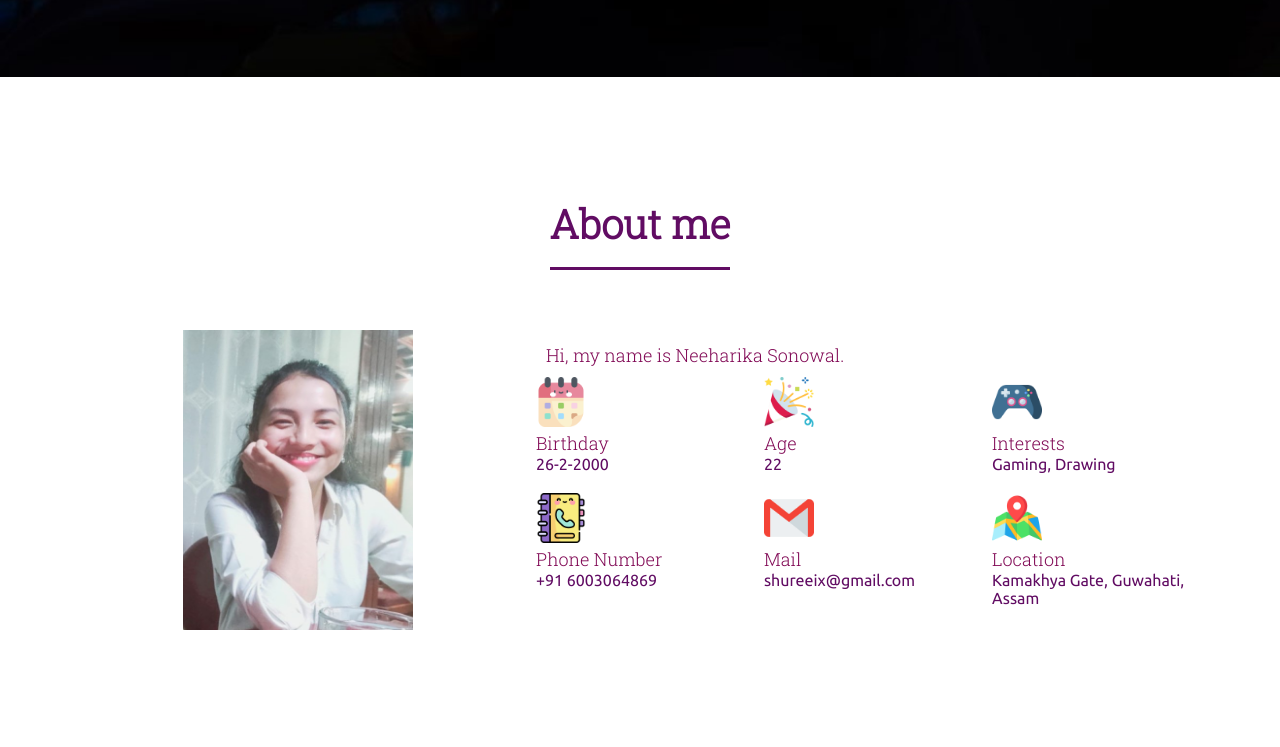
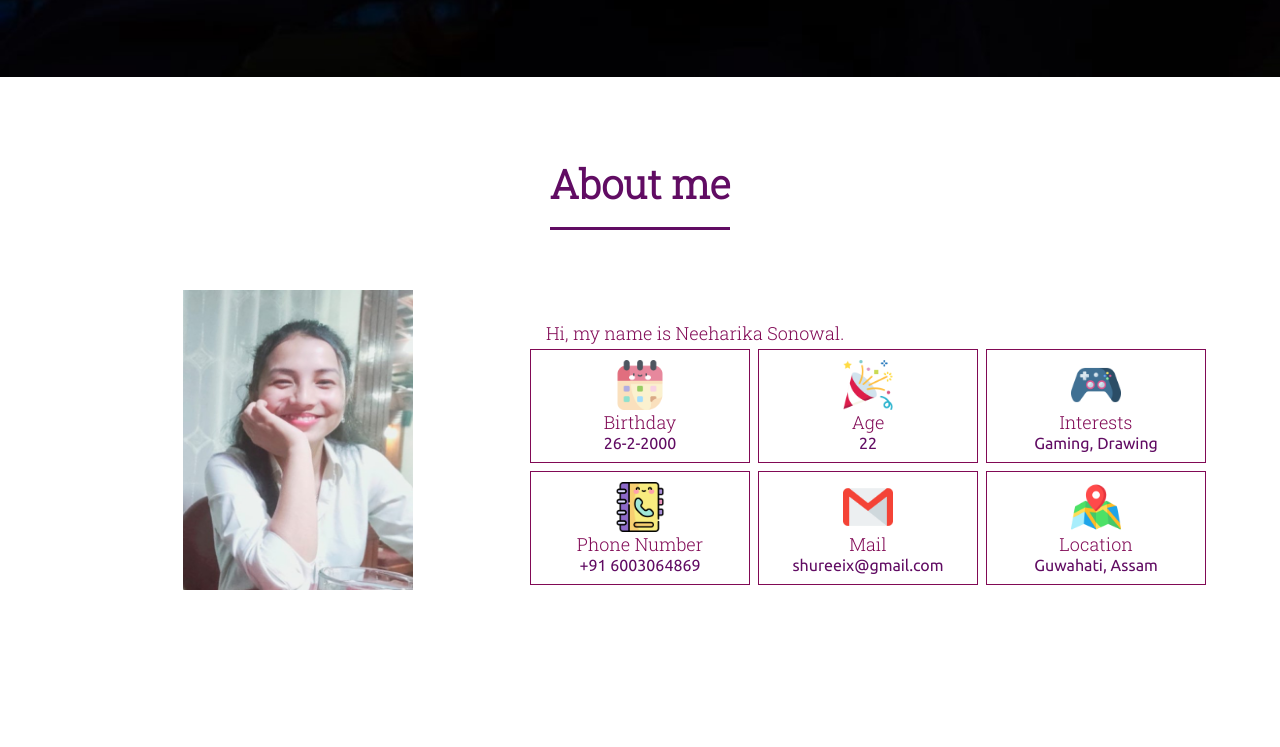
Before and after one commit to Neeharika-Sonowal/Portfolio-Assignment, a plain HTML site: page index.html in a window 1280 px wide. Shown: the part 723-1470 px from the top of the page. Drawn offline with Linux system fonts and the light colour scheme.

Commit message:
Add files via upload

```diff
--- a/index.html
+++ b/index.html
@@ -93,7 +93,7 @@
                             <div class="column1">
                                 <img src="map.png" alt=" map img" class="itemimg">
                                 <div class="p-name">Location</div>
-                                <div class="p-des">Kamakhya Gate, Guwahati, Assam<br></div>
+                                <div class="p-des">Guwahati, Assam<br></div>
                             </div>
                         </div>
                     </div>
--- a/style.css
+++ b/style.css
@@ -35,7 +35,7 @@ html{
 }
 
 section{
-    padding: 100px 0;
+    padding: 60px 0;
 
 }
 .max-width{
@@ -218,11 +218,15 @@ section .title::after{
 }
 .items p{
   display: flex;
+  margin-top: 30px;
   margin-left: 20px;
 }
 .itemimg{
     width:50px;
     height: 50px;
+}
+.row1{
+  display: flex;
 }
 .row1:after{
     content: "";
@@ -230,6 +234,12 @@ section .title::after{
     clear: both;
 }
 .column1{
+    display: flex;
+    flex-direction: column;
+    justify-content: center;
+    align-items: center;
+    border: 1px solid var(--color-3);
+    margin: 4px;
     float: left;
     width: 33.33%;
     padding: 10px;
@@ -238,6 +248,9 @@ section .title::after{
 }
 @media screen and (max-width: 600px) {
     .about-content{
+      flex-direction: column;
+    }
+    .row1{
       flex-direction: column;
     }
     .column1 {
@@ -602,18 +615,18 @@ input[type=text], input[type=email],select, textarea {
   width:100%;
   margin:1% 0%;
   padding:0.6% 0%;
-  color:gray;
+  color:var(--color-1);
   font-size:1em;
   }
 
   .footer .rowf a{
   text-decoration:none;
-  color:gray;
+  color:var(--color-1);
   transition:0.5s;
   }
 
   .footer .rowf a:hover{
-  color:#fff;
+  color:var(--color-2);
   }
 
   .footer .rowf ul{
```
